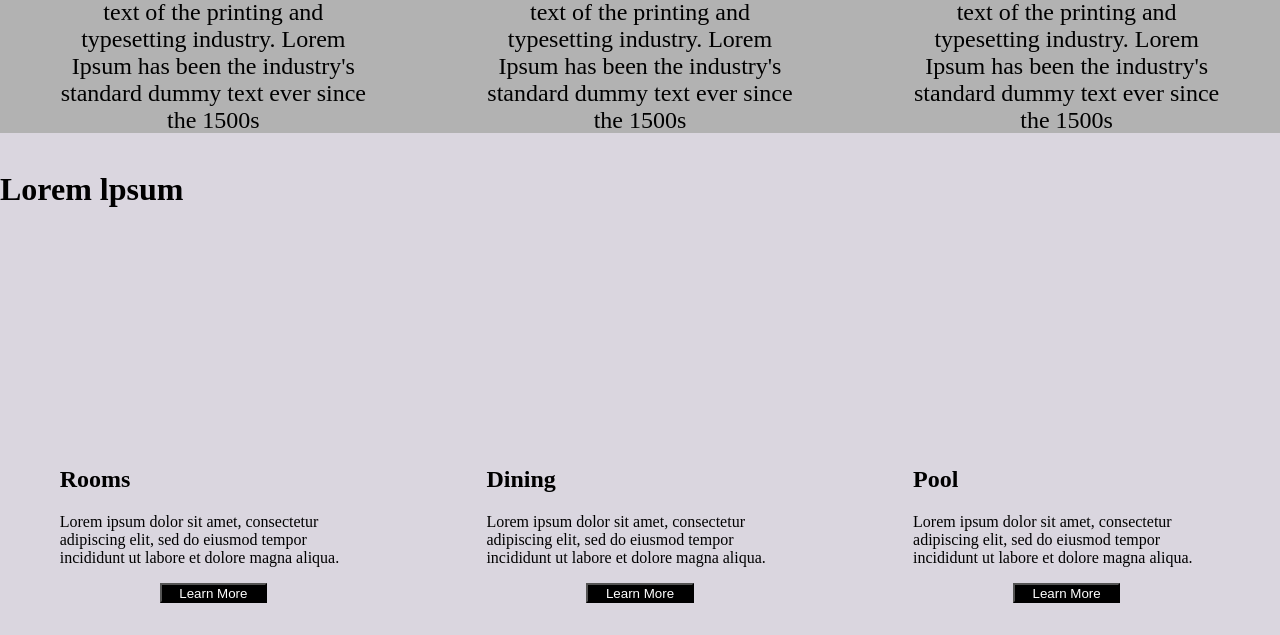
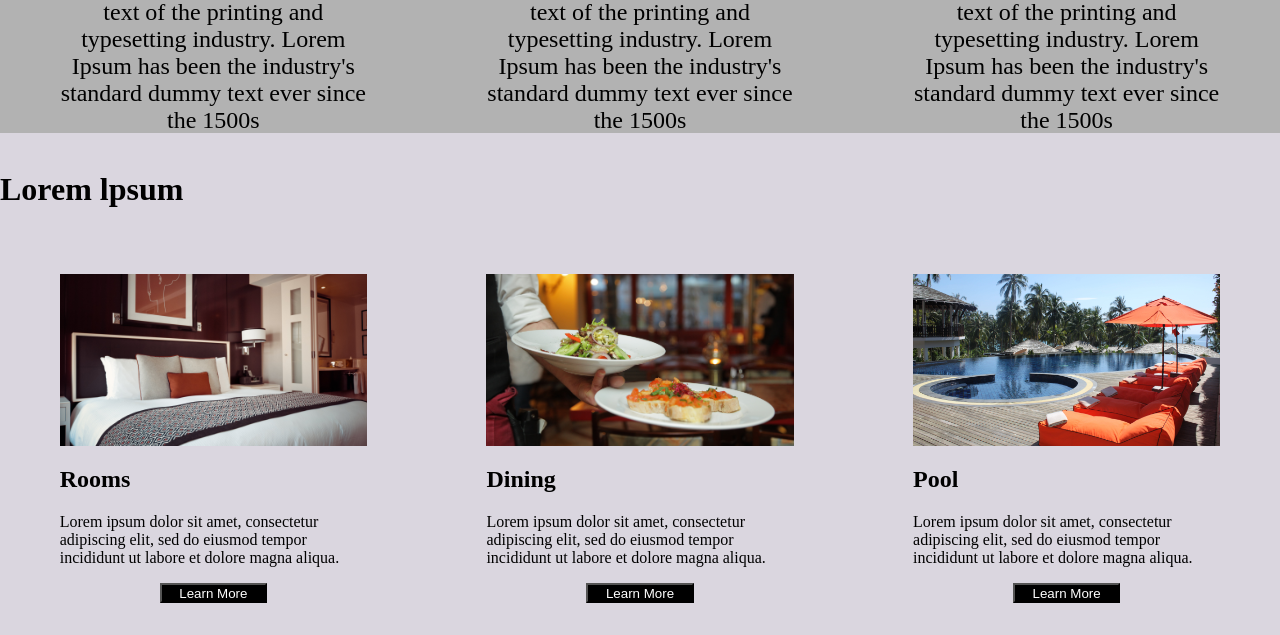
Before and after one commit to rajithsuvarna/ReastaurantAssignment, a plain HTML site: page index.html in a window 1280 px wide. Shown: the part 827-1462 px from the top of the page. Drawn offline with Linux system fonts and the light colour scheme; files whose address does not match are found by name.

Commit message:
Update index.css

```diff
--- a/index.css
+++ b/index.css
@@ -48,7 +48,7 @@ body {
   width: 100vw;
   height: 90%;
   background-color: aqua;
-  background-image: url("./assign2/heroimg.jpg");
+  background-image: url("./heroimg.jpg");
   background-size: cover;
   background-position: center;
 }
@@ -99,7 +99,7 @@ body {
 #image1-div {
   width: 80%;
   height: 70%;
-  background-image: url("./assign2/rooms.jpg");
+  background-image: url("./rooms.jpg");
   background-size: cover;
   background-position: center;
 }
@@ -107,14 +107,14 @@ body {
 #image2-div {
   width: 80%;
   height: 70%;
-  background-image: url("./assign2/dining.jpg");
+  background-image: url("./dining.jpg");
   background-size: cover;
   background-position: center;
 }
 #image3-div {
   width: 80%;
   height: 70%;
-  background-image: url("./assign2/pool.jpg");
+  background-image: url("./pool.jpg");
   background-size: cover;
   background-position: center;
 }
```
